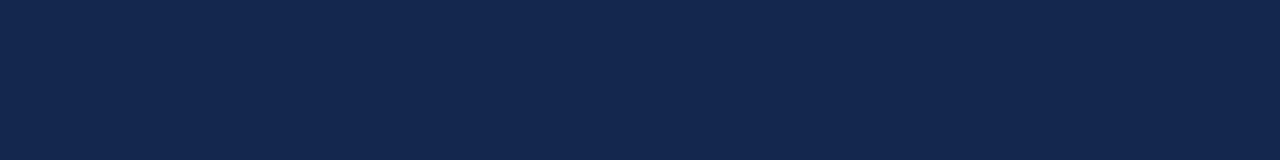
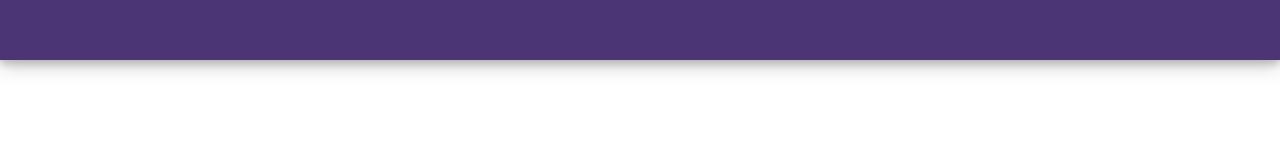
Before and after one commit to Aditya-0712/PBL2, a plain HTML site: page index.html in a window 1280 px wide. Drawn offline with Linux system fonts and the light colour scheme.

Commit message:
topbar initiated

```diff
--- a/index.html
+++ b/index.html
@@ -8,6 +8,9 @@
 
     <body>
 
+        <div class="topbar">
+
+        </div>
 
     </body>
 </html>
--- a/style.css
+++ b/style.css
@@ -4,6 +4,18 @@ body
     width:100%;
     height:1000px;
     margin:0;
-    /* background-image: linear-gradient(#212121,#323232,#0D7377,#14FFEC); */
-    background-color: #14274E;
+    background-color: white;
 }
+
+.topbar
+{
+    display:flex;
+    width: 100%;
+    height:60px;
+    margin:0;
+    background-color: #4C3575;
+    /* background-image: linear-gradient(to right,#E23E57,#522546); */
+    box-shadow: 0 4px 8px 0 rgba(0, 0, 0, 0.19), 0 6px 20px 0 rgba(0, 0, 0, 0.19);
+    position: fixed;
+    z-index: 1;
+}
```
